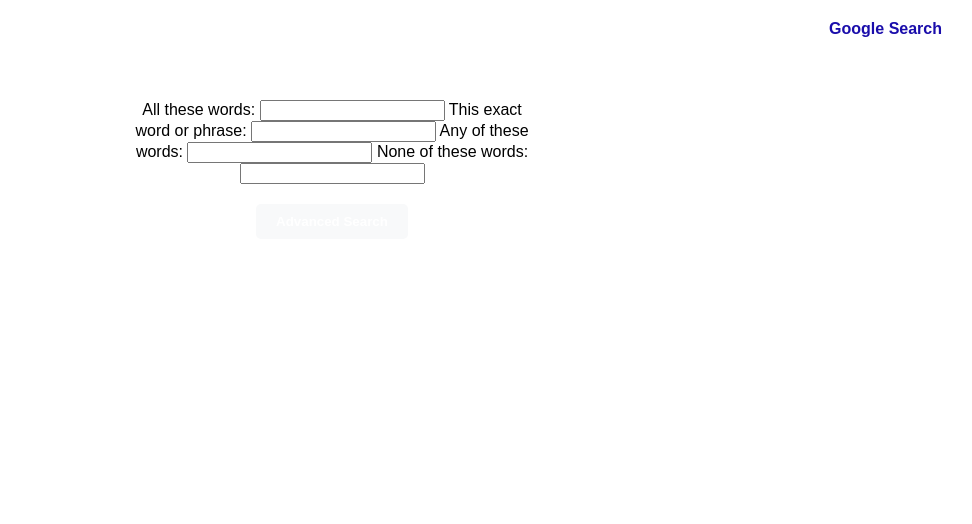
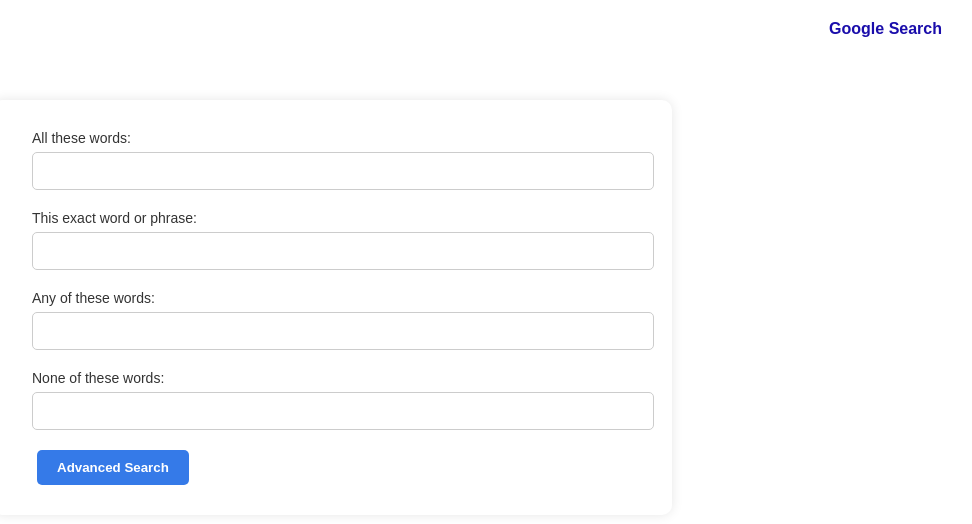
Before and after one commit to LucasFranqueiraInatel/GoogleSearch, a Flask app: page /advanced in a window 1280 px wide. Shown: the top 524 px of the page, without its empty margins (308-1280 px from the left). Run offline with Flask 3, Linux system fonts and the light colour scheme.

Commit message:
changing index.html and styles.css

```diff
--- a/static/styles.css
+++ b/static/styles.css
@@ -2,6 +2,36 @@ body {
     font-family: Arial, sans-serif;
     text-align: center;
     margin-top: 100px;
+}
+
+
+.advanced-container {
+    width: 600px;
+    margin: 60px auto;
+    padding: 30px 40px;
+    background-color: white;
+    border-radius: 10px;
+    box-shadow: 0 0 12px rgba(0, 0, 0, 0.1);
+    text-align: left;
+}
+
+
+
+.advanced-container label {
+    display: block;
+    margin-bottom: 20px;
+    font-size: 14px;
+    color: #333;
+}
+
+
+.advanced-container input[type="text"] {
+    width: 100%;
+    padding: 10px;
+    margin-top: 6px;
+    font-size: 14px;
+    border: 1px solid #ccc;
+    border-radius: 5px;
 }
 
 .top-links {
@@ -50,25 +80,8 @@ body {
     margin: 0 5px;
     border-radius: 5px;
     border: none;
-    background-color: #f8f9fa;
+    background-color: #357ae8;
+    color: white;
     cursor: pointer;
     font-weight: bold;
 }
-
-.advanced-container {
-    display: flex;
-    flex-direction: column;
-    align-items: flex-start;
-    width: 400px;
-    margin: 0 auto;
-}
-
-.advanced-container label {
-    margin: 10px 0;
-    width: 100%;
-}
-
-.advanced-btn {
-    background-color: #4d90fe;
-    color: white;
-}
--- a/templates/index.html
+++ b/templates/index.html
@@ -13,7 +13,7 @@
 
     <div class="center-container">
         <form action="https://www.google.com/search" method="get">
-            <input type="text" name="q" class="search-bar" placeholder="Search Pygle...">
+            <input type="text" name="q" class="search-bar" placeholder="Search...">
             <div class="buttons">
                 <input type="submit" value="Google Search">
                 <input type="submit" name="btnI" value="I'm Feeling Lucky">
```
